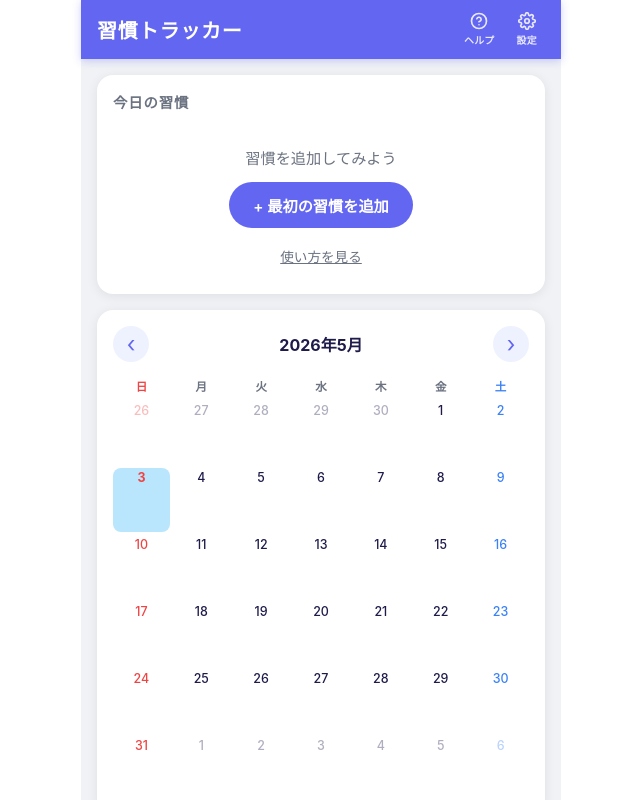
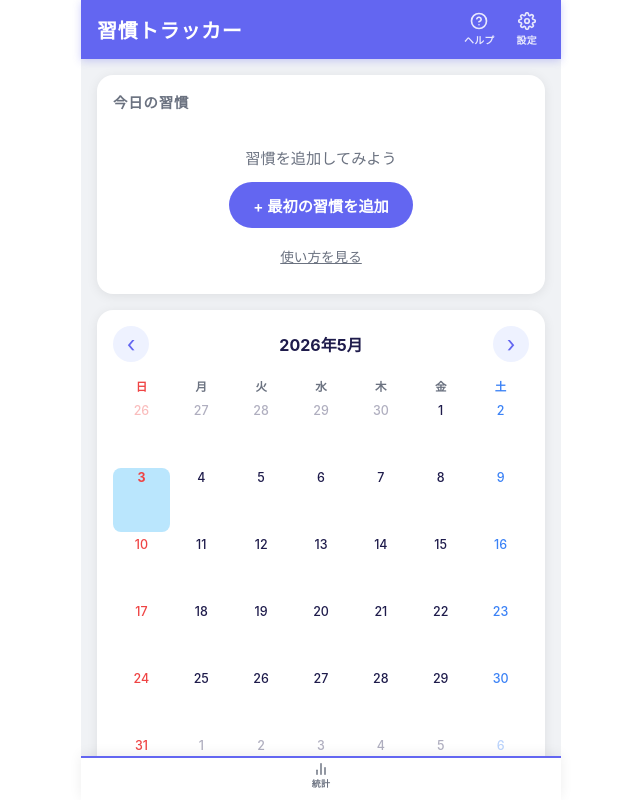
Before and after one commit to Junkoma2/habit-tracker, a React (Vite) app: page / in a window 1280 px wide. Shown: the whole page, without its empty margins (319-959 px from the left). Built offline with nearby package versions, Linux system fonts and the light colour scheme.

Commit message:
Restore fixed footer after flow trial

```diff
--- a/src/App.css
+++ b/src/App.css
@@ -184,6 +184,7 @@
 .app-main {
   flex: 1;
   padding: 16px 16px;
+  padding-bottom: calc(var(--footer-height) + var(--footer-safe-padding) + 16px);
   display: flex;
   flex-direction: column;
   gap: 16px;
@@ -321,6 +322,10 @@
 
 /* Footer */
 .app-footer {
+  position: fixed;
+  bottom: 0;
+  left: 0;
+  right: 0;
   margin: 0 auto;
   width: 100%;
   max-width: 480px;
@@ -328,6 +333,7 @@
   border-top: 2px solid var(--color-primary);
   box-shadow: 0 -2px 12px rgba(0, 0, 0, 0.07);
   padding-bottom: var(--footer-safe-padding);
+  z-index: 20;
 }
 
 .app-footer-inner {
```
